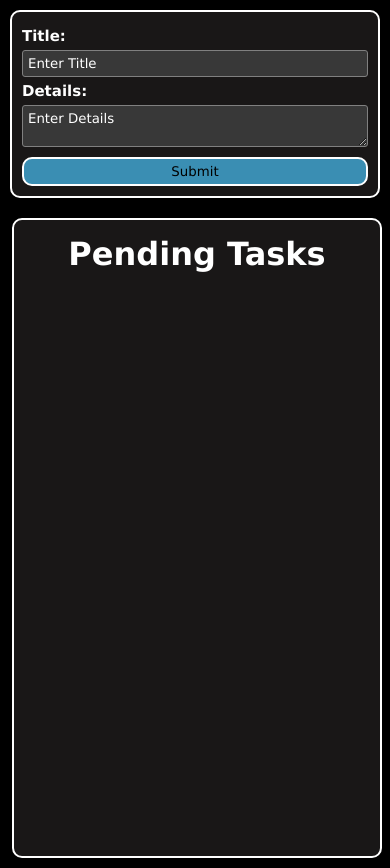
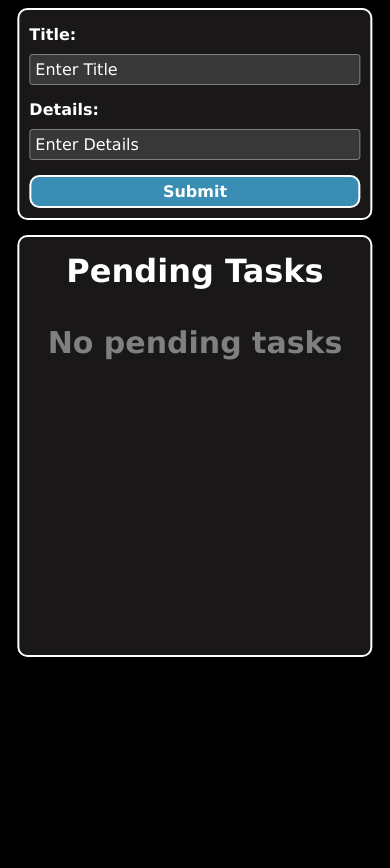
Before and after one commit to abdulhaseeb0666/Projects, a React (Vite) app in the folder To-Do List/: page / in a window 390 px wide. After the commit the page ends 844 px from the top, so only its background shows below. Built offline with nearby package versions, Linux system fonts and the light colour scheme.

Commit message:
On branch main Your branch is ahead of 'origin/main' by 1 commit.   (use "git push" to publish your local commits)
Changes to be committed:
	modified:   To-Do List/src/components/InputField.tsx
	modified:   To-Do List/src/components/TodoList.tsx
	modified:   To-Do List/src/index.css

```diff
--- a/To-Do List/src/components/InputField.tsx
+++ b/To-Do List/src/components/InputField.tsx
@@ -40,12 +40,12 @@ const InputField = ({title, settitle, details, setdetails, todos, settodos}: Pro
   return (
     <>
       <form className="form">
-        <p id="heading">Title: </p>
-        <input type="text" placeholder='Enter Title' className="input" value={title} onChange={(event)=>{
+        <p id="title">Title: </p>
+        <input type="text" placeholder='Enter Title' className="title-input" value={title} onChange={(event)=>{
           settitle(event.target.value)
         }} />
-        <p id="heading">Details: </p>
-        <textarea placeholder='Enter Details' className="input" value={details} onChange={(event)=>{
+        <p id="details">Details: </p>
+        <input placeholder='Enter Details' className="details-input" value={details} onChange={(event)=>{
           setdetails(event.target.value)
         }} />
         <button type='submit' className='submit-button' onClick={(e)=>{submitForm(e)}}>Submit</button>
--- a/To-Do List/src/components/TodoList.tsx
+++ b/To-Do List/src/components/TodoList.tsx
@@ -5,14 +5,19 @@ const TodoList: React.FC<{ todos: todos[] }> = ({ todos }) => {
   return (
     <div className="todo-list">
       <h1>Pending Tasks</h1>
-
-    {todos.map((todo, index) => {
-        return <div className="task" key={index}>
-          <h2>{todo.title}</h2>
-          <p>{todo.details}</p>
-        </div>
-      })}
-
+      <div className="tasks">
+        {todos.length > 0 ? (
+            todos.map((todo, index) => {
+                return <div className="task" key={index}>
+                  <h2>{todo.title}</h2>
+                  <p>{todo.details}</p>
+                </div>
+              })
+          ) : (
+            <p className="no-tasks">No pending tasks</p>
+          )
+        }
+      </div>
     </div>
   )
 }
--- a/To-Do List/src/index.css
+++ b/To-Do List/src/index.css
@@ -1,133 +1,228 @@
-*{
+/* RESET & BASE STYLES */
+* {
+    margin: 0;
     padding: 0;
-    margin: 0;
     box-sizing: border-box;
     font-family: Verdana, Geneva, Tahoma, sans-serif;
 }
 
-body{
-    background-color: black;
+body {
+    background-color: #000;
+    color: #fff;
     padding: 10px;
-    color: white;
 }
 
-form{
+/* FORM */
+form,
+.todo-list {
     background-color: rgb(25, 23, 23);
-    height: fit-content ;
-    border: 2px solid white;
+    border: 2px solid #fff;
     padding: 10px;
     border-radius: 10px;
+    display: flex;
+    flex-direction: column;
 }
 
-.form{
+form {
+    gap: 5px;
+}
+
+form p {
+    margin: 5px 0;
+    font-size: 20px;
+    font-weight: 600;
+}
+
+/*   INPUTS */
+input,
+.task {
+    background-color: rgb(56, 56, 56);
+    border: 1px solid grey;
+    border-radius: 3px;
+    padding: 5px;
+    color: #fff;
+}
+
+input {
+    font-size: 18px;
+}
+
+input::placeholder {
+    color: #fff;
+}
+
+/* SUBMIT BUTTON */
+.submit-button {
+    width: 100px;
+    margin-top: 10px;
+    padding: 5px 10px;
+    place-self: center;
+
+    font-size: 20px;
+    font-weight: bold;
+    color: #fff;
+
+    background-color: rgb(58, 142, 179);
+    border: 2px solid #fff;
+    border-radius: 10px;
+    cursor: pointer;
+}
+
+.submit-button:hover {
+    background-color: rgba(58, 142, 179, 0.8);
+}
+
+.submit-button:active {
+    transform: scale(0.98);
+}
+
+/* APP LAYOUT */
+.app {
+    width: 40%;
+    margin-left: 50%;
+    transform: translateX(-50%);
     display: flex;
     flex-direction: column;
-    width: 50%;
+    gap: 20px;
 }
 
-p{
-    color: white;
-    font-size: small;
-    font-weight: 600;
-    margin: 5px 0;
-}
-
-input,
-textarea{
-    background-color: rgb(56, 56, 56);
-    border: none;
-    padding: 5px;
-    border: 1px solid grey;
-    border-radius: 3px;
-    color: white;
-}
-
-#heading{
-    color: white;
-    font-size: 15px;
-}
-
-.submit-button{
-    cursor: pointer;
-    border: 2px white solid;
-    background-color: rgb(58, 142, 179);
-    padding: 5px 10px;
-    border-radius: 10px;
+#details {
     margin-top: 10px;
 }
 
-::placeholder{
-    color: white;
-    text-align: left;
-    vertical-align: top;
+/* TODO LIST */
+.todo-list {
+    height: 58vh;
 }
 
-.app{
-    display: flex;
-    flex-direction: row;
-    gap: 20px;
-}
-
-.todo-list{
-    background-color: rgb(25, 23, 23);
-    height: fit-content ;
-    border: 2px solid white;
-    padding: 10px;
-    border-radius: 10px;
-    width: 50%;
-    margin-left: 2px;
-    height: 640px;
-}
-
-.todo-list h1{
+.todo-list h1 {
     text-align: center;
     margin: 5px;
 }
 
-.task{
-    background-color: rgb(56, 56, 56);
-    border: none;
-    padding: 5px;
-    border: 1px solid grey;
-    border-radius: 3px;
-    color: white;
+/* TASKS */
+.tasks {
+    margin-top: 10px;
+    display: flex;
+    flex-direction: column;
+    gap: 10px;
+}
+
+.task {
     margin: 10px 0;
     display: flex;
-
 }
 
-.task h2{
+/* Task Title */
+.task h2 {
+    width: 100px;
+    margin-right: 10px;
+    padding: 3px 6px;
+
     font-size: 20px;
+    background-color: red;
+    border: 2px solid rgb(220, 216, 216);
     border-radius: 10px;
-    border: 2px rgb(220, 216, 216) solid;
-    padding: 3px 6px;
-    background-color: red;
-    margin-right: 10px;
-    width: 100px;
+
     overflow: hidden;
-    text-wrap: nowrap;
+    white-space: nowrap;
     text-overflow: ellipsis;
 }
 
-.task h2:active{
-    white-space: normal; /* Default value, allows text to wrap */
-    overflow: visible; /* Default value, allows content to render outside the box if needed */
+.task h2:active {
+    width: auto;
+    overflow: visible;
     text-overflow: clip;
-    white-space: nowrap;
-    width: auto;
 }
 
-.task p{
+/* TASK DESCRIPTION */
+.task p {
     font-size: 20px;
-    font-weight: normal;
-
 }
 
-@media (max-width: 900px){
-    .app{
-        flex-direction: column;
+/* NO TASKS */
+.no-tasks {
+    width: 100%;
+    height: 100%;
+    margin-top: 20px;
+
+    text-align: center;
+    font-size: 30px;
+    font-weight: bold;
+    color: gray;
+
+    align-self: center;
+}
+
+@media (max-width: 480px) {
+
+    body {
+        padding: 8px;
     }
-    .form, .todo-list{
+
+    .app {
+        width: 95%;
+        margin-left: 50%;
+        transform: translateX(-50%);
+        gap: 15px;
+    }
+
+    form p,
+    input,
+    .submit-button,
+    .task h2,
+    .task p {
+        font-size: 16px;
+    }
+
+    .submit-button {
         width: 100%;
     }
+
+    .todo-list {
+        height: auto;
+        min-height: 50vh;
+    }
+
+    .task {
+        flex-direction: column;
+        gap: 5px;
+    }
+
+    .task h2 {
+        width: 100%;
+        text-align: center;
+    }
 }
+
+@media (min-width: 481px) and (max-width: 767px) {
+
+    .app {
+        width: 85%;
+    }
+
+    .submit-button {
+        width: 120px;
+    }
+
+    .task h2 {
+        width: 80px;
+    }
+}
+
+@media (min-width: 768px) and (max-width: 1024px) {
+
+    .app {
+        width: 70%;
+    }
+
+    .todo-list {
+        height: 60vh;
+    }
+
+    form p,
+    input,
+    .task p {
+        font-size: 18px;
+    }
+}
```
